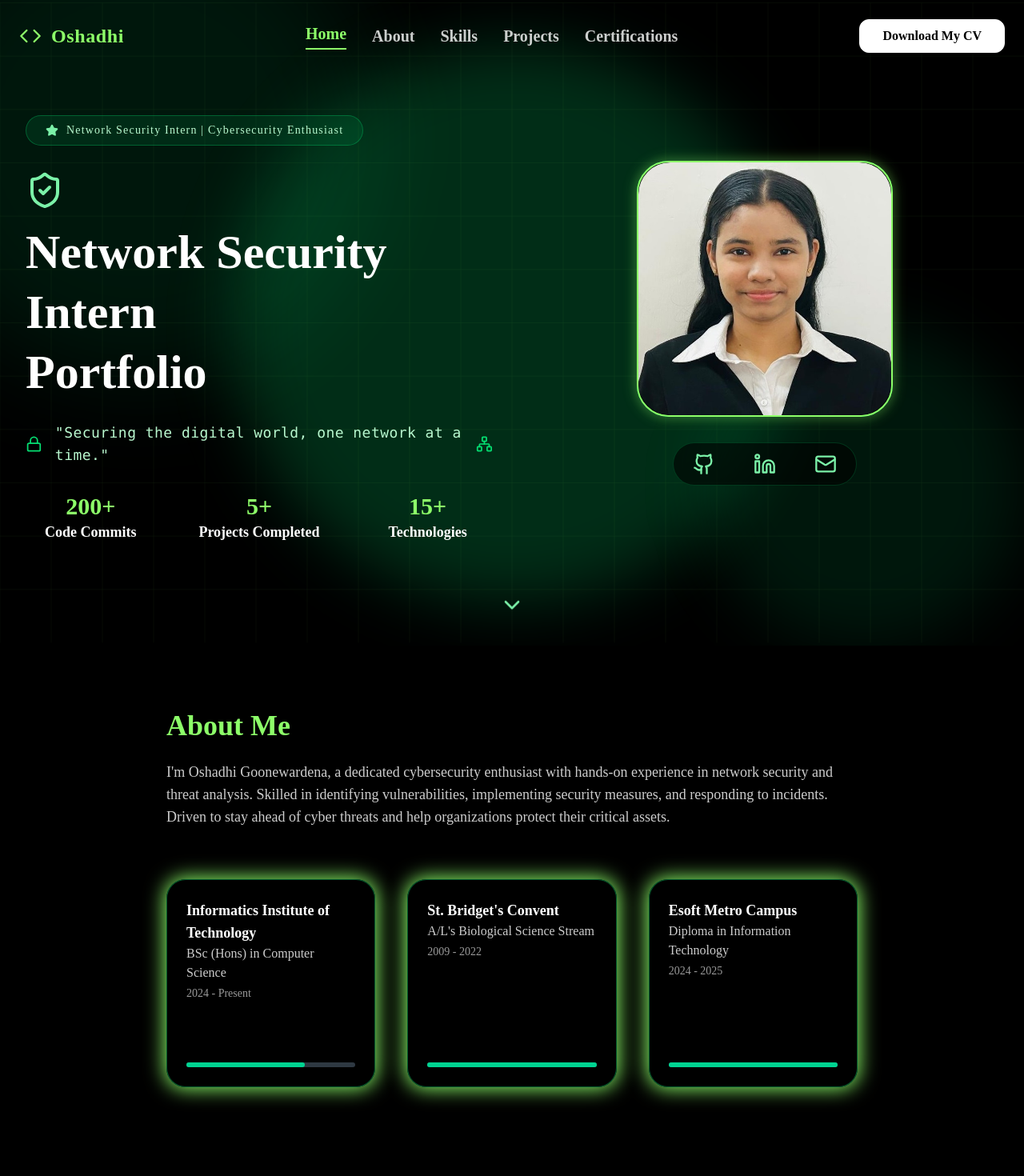
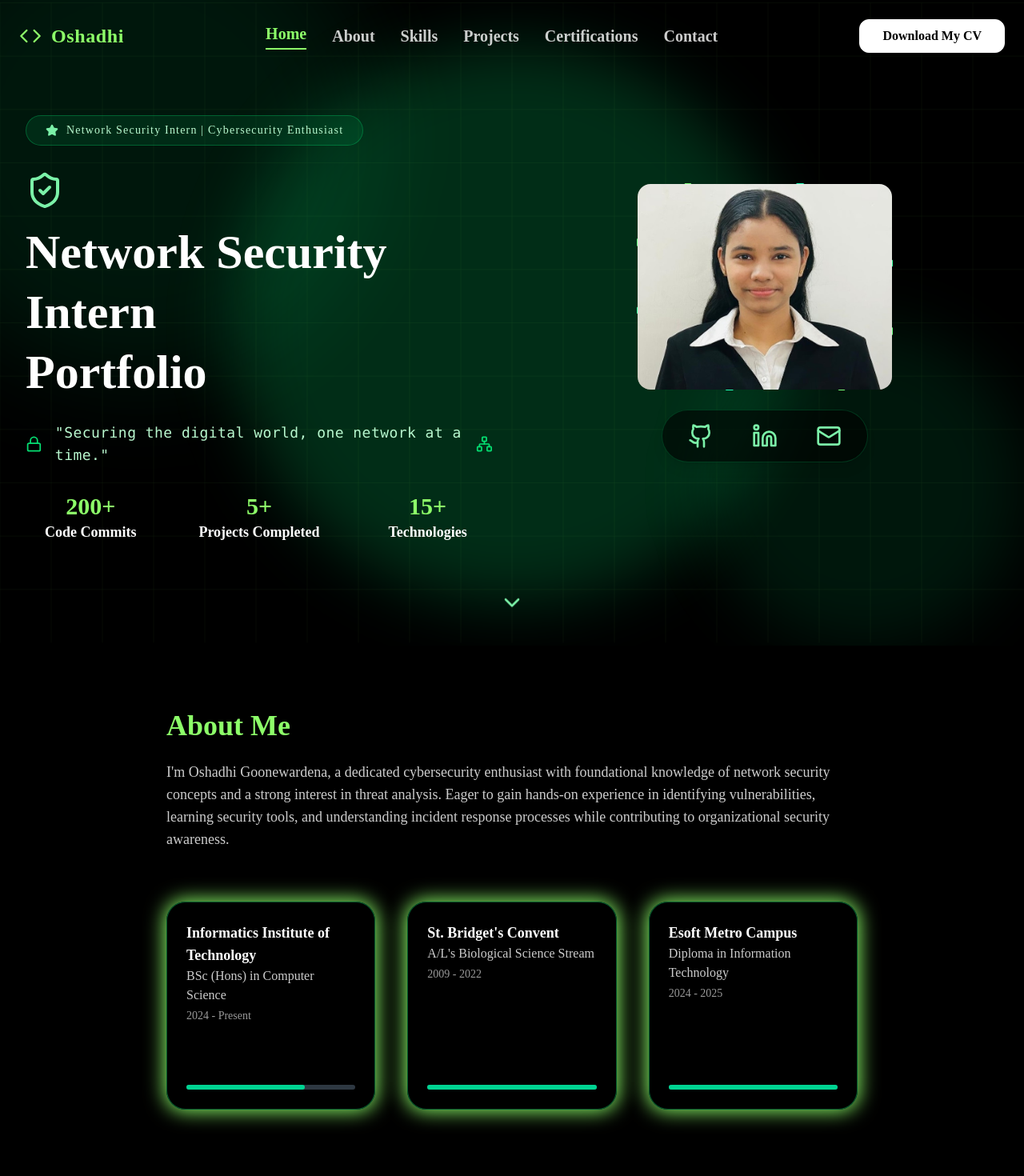
Before and after one commit to goagoonewardena/portfolio, a React (Vite) app in the folder myportfolio/: page / in a window 1280 px wide. Shown: the top 1470 px of the page at 80% size. Built offline with nearby package versions, Linux system fonts and the light colour scheme.

Commit message:
Modified the about me area and added some layout for project area contact area with animation

```diff
--- a/myportfolio/src/App.jsx
+++ b/myportfolio/src/App.jsx
@@ -7,6 +7,8 @@ import About from './components/sections/About';
 import Skills from './components/sections/Skills';
 import Projects from './components/sections/Projects';
 import Certifications from './components/sections/Certifications';
+import Contact from './components/sections/Contact';
+
 
 const App = () => {
   return (
@@ -18,6 +20,7 @@ const App = () => {
         <Skills />
         <Projects />
         <Certifications />
+        <Contact/>
       </main>
       <Footer />
     </div>
--- a/myportfolio/src/components/sections/About.jsx
+++ b/myportfolio/src/components/sections/About.jsx
@@ -1,6 +1,7 @@
 
 import { PERSONAL_INFO, ABOUT_STATS } from '../../utils/constants';
 import FadeIn from '../animations/FadeIn';
+import AnimatedProgressBar from '../ui/AnimatedProgressBar';
 
 const About = () => {
     return (
@@ -25,13 +26,8 @@ const About = () => {
                                                 <div className="text-base text-white/80">BSc (Hons) in Computer Science</div>
                                                 <div className="text-sm text-white/60 mt-1">2024 - Present</div>
                                             </div>
-                                            {/* Progress Bar */}
-                                            <div className="w-full h-1.5 bg-[#2e3842] rounded-full mt-4">
-                                                <div
-                                                    className="h-1.5 rounded-full bg-emerald-400 transition-all"
-                                                    style={{ width: '70%' }}
-                                                />
-                                            </div>
+                                            {/* Animated Progress Bar */}
+                                            <AnimatedProgressBar percent={70} duration={1200} />
                                         </div>
                                         {/* Education Card 2 */}
                                         <div className="bg-black/70 border border-green-400/40 rounded-3xl p-6 shadow-[0_0_24px_2px_#8DFF69] h-[260px] w-[320px] flex flex-col justify-between">
@@ -40,13 +36,8 @@ const About = () => {
                                                 <div className="text-base text-white/80">A/L's Biological Science Stream</div>
                                                 <div className="text-sm text-white/60 mt-1">2009 - 2022</div>
                                             </div>
-                                            {/* Progress Bar */}
-                                            <div className="w-full h-1.5 bg-[#2e3842] rounded-full mt-4">
-                                                <div
-                                                    className="h-1.5 rounded-full bg-emerald-400 transition-all"
-                                                    style={{ width: '100%' }}
-                                                />
-                                            </div>
+                                            {/* Animated Progress Bar */}
+                                            <AnimatedProgressBar percent={100} duration={1200} />
                                         </div>
                                            {/* Education Card 3 */}
                                            <div className="bg-black/70 border border-green-400/40 rounded-3xl p-6 shadow-[0_0_24px_2px_#8DFF69] h-[260px] w-[320px] flex flex-col justify-between">
@@ -55,13 +46,8 @@ const About = () => {
                                                    <div className="text-base text-white/80">Diploma in Information Technology</div>
                                                    <div className="text-sm text-white/60 mt-1">2024 - 2025</div>
                                                </div>
-                                               {/* Progress Bar */}
-                                               <div className="w-full h-1.5 bg-[#2e3842] rounded-full mt-4">
-                                                   <div
-                                                       className="h-1.5 rounded-full bg-emerald-400 transition-all"
-                                                       style={{ width: '100%' }}
-                                                   />
-                                               </div>
+                                               {/* Animated Progress Bar */}
+                                               <AnimatedProgressBar percent={100} duration={1200} />
                                            </div>
                                     </div>
                                 </FadeIn>
--- a/myportfolio/src/components/sections/Contact.jsx
+++ b/myportfolio/src/components/sections/Contact.jsx
@@ -1,82 +1,38 @@
-import React, { useState } from 'react';
-import FadeIn from '../animations/FadeIn';
-import { PERSONAL_INFO } from '../../utils/constants';
+import React from 'react';
+import { Mail, Linkedin } from 'lucide-react';
+import { PERSONAL_INFO, SOCIAL_LINKS } from '../../utils/constants';
 
 const Contact = () => {
-  const [form, setForm] = useState({ name: '', email: '', message: '' });
-  const [submitted, setSubmitted] = useState(false);
-
-  const handleChange = (e) => {
-    setForm({ ...form, [e.target.name]: e.target.value });
-  };
-
-  const handleSubmit = (e) => {
-    e.preventDefault();
-    setSubmitted(true);
-    // Here you would typically send the form data to your backend or email service
-  };
-
   return (
-    <section id="contact" className="py-20 bg-black">
-      <div className="max-w-2xl mx-auto px-4">
-        <FadeIn delay={0}>
-          <h2 className="text-3xl md:text-4xl font-bold text-primary mb-8">Contact Me</h2>
-        </FadeIn>
-        <FadeIn delay={100}>
-          <p className="text-white/80 mb-8">Feel free to reach out for collaborations, project inquiries, or just to say hello!</p>
-        </FadeIn>
-        <FadeIn delay={200}>
-          <form onSubmit={handleSubmit} className="space-y-6 bg-white/5 border border-primary/20 rounded-xl p-8">
-            <div>
-              <label className="block text-white mb-2" htmlFor="name">Name</label>
-              <input
-                type="text"
-                id="name"
-                name="name"
-                value={form.name}
-                onChange={handleChange}
-                required
-                className="w-full px-4 py-2 rounded-lg bg-black/60 border border-primary/30 text-white focus:outline-none focus:border-primary"
-              />
-            </div>
-            <div>
-              <label className="block text-white mb-2" htmlFor="email">Email</label>
-              <input
-                type="email"
-                id="email"
-                name="email"
-                value={form.email}
-                onChange={handleChange}
-                required
-                className="w-full px-4 py-2 rounded-lg bg-black/60 border border-primary/30 text-white focus:outline-none focus:border-primary"
-              />
-            </div>
-            <div>
-              <label className="block text-white mb-2" htmlFor="message">Message</label>
-              <textarea
-                id="message"
-                name="message"
-                value={form.message}
-                onChange={handleChange}
-                required
-                rows={5}
-                className="w-full px-4 py-2 rounded-lg bg-black/60 border border-primary/30 text-white focus:outline-none focus:border-primary"
-              />
-            </div>
-            <button
-              type="submit"
-              className="w-full py-3 bg-primary text-black font-semibold rounded-lg hover:bg-primary/80 transition-all"
-              disabled={submitted}
-            >
-              {submitted ? 'Message Sent!' : 'Send Message'}
-            </button>
-          </form>
-        </FadeIn>
-        <FadeIn delay={300}>
-          <div className="mt-8 text-center text-white/70">
-            Or email me directly at <a href={`mailto:${PERSONAL_INFO.email}`} className="text-primary underline">{PERSONAL_INFO.email}</a>
-          </div>
-        </FadeIn>
+    <section id="contact" className="py-24 bg-black">
+      <div className="max-w-3xl mx-auto px-4 text-center">
+        <h2 className="text-4xl md:text-5xl font-bold text-white mb-6">Contact Me</h2>
+        <p className="text-lg text-white/80 mb-10">
+          I am currently looking for new opportunities.<br />
+          Feel free to reach out if you’d like to discuss working together.
+        </p>
+        <div className="flex flex-col sm:flex-row justify-center gap-8">
+          {/* Email Button */}
+          <a
+            href={`mailto:${PERSONAL_INFO.email}`}
+            className="flex flex-col items-center justify-center px-10 py-6 bg-primary text-white font-semibold rounded-none text-lg border border-transparent hover:bg-primary/90 transition-all min-w-[180px] min-h-[90px] shadow-none"
+            style={{ textDecoration: 'none' }}
+          >
+            <Mail className="w-7 h-7 mb-1" />
+            <span className="text-lg font-semibold">Email Me</span>
+          </a>
+          {/* LinkedIn Button */}
+          <a
+            href={SOCIAL_LINKS.linkedin}
+            target="_blank"
+            rel="noopener noreferrer"
+            className="flex flex-col items-center justify-center px-10 py-6 border border-primary text-primary font-semibold rounded-none text-lg hover:bg-primary/5 hover:text-primary transition-all min-w-[220px] min-h-[90px] shadow-none"
+            style={{ textDecoration: 'none' }}
+          >
+            <Linkedin className="w-7 h-7 mb-1" />
+            <span className="text-lg font-semibold">Connect on LinkedIn</span>
+          </a>
+        </div>
       </div>
     </section>
   );
--- a/myportfolio/src/components/sections/Hero.jsx
+++ b/myportfolio/src/components/sections/Hero.jsx
@@ -5,6 +5,7 @@ import { PERSONAL_INFO, STATS } from '../../utils/constants';
 import { scrollToSection } from '../../hooks/useScrollSpy';
 import FadeIn from '../animations/FadeIn';
 import RadialGradientBackground from '../backgrounds/RadialGradientBackground';
+import AnimatedCounter from '../ui/AnimatedCounter';
 
 const Hero = () => {
   return (
@@ -54,15 +55,21 @@ const Hero = () => {
             <FadeIn delay={300}>
               <div className="mt-8 grid grid-cols-1 sm:grid-cols-3 gap-12 mb-12 max-w-2xl">
                 <div className="text-center">
-                  <div className="text-3xl font-extrabold" style={{ color: '#8DFF69' }}>200+</div>
+                  <div className="text-3xl font-extrabold" style={{ color: '#8DFF69' }}>
+                    <AnimatedCounter end={200} duration={2200} suffix="+" />
+                  </div>
                   <div className="text-lg text-white font-semibold">Code Commits</div>
                 </div>
                 <div className="text-center">
-                  <div className="text-3xl font-extrabold" style={{ color: '#8DFF69' }}>5+</div>
+                  <div className="text-3xl font-extrabold" style={{ color: '#8DFF69' }}>
+                    <AnimatedCounter end={5} duration={1800} suffix="+" />
+                  </div>
                   <div className="text-lg text-white font-semibold">Projects Completed</div>
                 </div>
                 <div className="text-center">
-                  <div className="text-3xl font-extrabold" style={{ color: '#8DFF69' }}>15+</div>
+                  <div className="text-3xl font-extrabold" style={{ color: '#8DFF69' }}>
+                    <AnimatedCounter end={15} duration={1800} suffix="+" />
+                  </div>
                   <div className="text-lg text-white font-semibold">Technologies</div>
                 </div>
               </div>
@@ -71,32 +78,44 @@ const Hero = () => {
           </div>
           {/* Right Column - Image */}
           <FadeIn delay={200}>
-            <div className="relative flex flex-col items-center">
-              <div className="relative flex items-center justify-center group">
-                {/* Responsive, interactive border and glow */}
+            <div className="relative">
+              <div className="relative overflow-hidden rounded-2xl w-full max-w-[240px] sm:max-w-[260px] md:max-w-[280px] lg:max-w-[300px] xl:max-w-[320px] mx-auto" style={{ height: 'auto' }}>
+                {/* Spinning conic-gradient border */}
                 <div className="absolute inset-0 flex items-center justify-center pointer-events-none">
-                  <div className="w-full h-full rounded-[2.5rem] transition-all duration-500 group-hover:scale-105 group-hover:shadow-[0_0_32px_8px_#8DFF69] shadow-[0_0_16px_4px_#8DFF6933] border-2 border-green-400/80" style={{ borderRadius: '2.5rem' }} />
+                  <div
+                    className="w-full h-full rounded-2xl animate-spin-slow"
+                    style={{
+                      borderRadius: '1rem',
+                      border: '4px solid transparent',
+                      background: 'conic-gradient(from 90deg at 50% 50%, #8DFF69, #00FFD0, #8DFF69, #00FFD0, #8DFF69)',
+                      WebkitMask: 'linear-gradient(#fff 0 0) content-box, linear-gradient(#fff 0 0)',
+                      WebkitMaskComposite: 'xor',
+                      maskComposite: 'exclude',
+                      padding: '0.15rem',
+                    }}
+                  />
                 </div>
-                <div className="relative overflow-hidden rounded-[2.5rem] w-64 h-64 sm:w-72 sm:h-72 md:w-80 md:h-80 bg-black/80 z-10 transition-all duration-500 group-hover:shadow-[0_0_32px_8px_#8DFF69]" style={{ borderRadius: '2.5rem', border: '2px solid #8DFF69', boxShadow: '0 0 12px 2px #8DFF6922' }}>
+                <div className="relative rounded-2xl overflow-hidden m-[1px] h-[calc(100%-2px)]">
                   <img
                     src="/gethmi.jpg"
                     alt="Developer at work"
-                    className="w-full h-full object-cover rounded-[2.5rem]"
-                    style={{ borderRadius: '2.5rem' }}
+                    className="w-full h-full object-cover"
                   />
                 </div>
               </div>
-              {/* Technology Logos*/}
-              <div className="flex items-center gap-12 bg-black/60 backdrop-blur-sm border border-green-400/20 rounded-full px-6 py-3 mt-8">
-                <a href="https://github.com/goagoonewardena" target="_blank" rel="noopener noreferrer" aria-label="GitHub" className="w-7 h-7 flex items-center justify-center hover:scale-110 transition-transform duration-300 text-green-300">
+              {/* Social Icons - Centered under image */}
+              <div className="flex justify-center w-full">
+                <div className="flex items-center justify-center gap-12 bg-black/60 backdrop-blur-sm border border-green-400/20 rounded-full px-8 py-4 mt-6 shadow-lg max-w-[520px]">
+                  <a href="https://github.com/goagoonewardena" target="_blank" rel="noopener noreferrer" aria-label="GitHub" className="w-8 h-8 flex items-center justify-center hover:scale-110 transition-transform duration-300 text-green-300">
                     <Github className="w-full h-full" />
                   </a>
-                <a href="https://www.linkedin.com/in/oshadhi-goonewardena" target="_blank" rel="noopener noreferrer" aria-label="LinkedIn" className="w-7 h-7 flex items-center justify-center hover:scale-110 transition-transform duration-300 text-green-300">
+                  <a href="https://www.linkedin.com/in/oshadhi-goonewardena" target="_blank" rel="noopener noreferrer" aria-label="LinkedIn" className="w-8 h-8 flex items-center justify-center hover:scale-110 transition-transform duration-300 text-green-300">
                     <Linkedin className="w-full h-full" />
                   </a>
-                <a href="mailto:oshadhigoon@gmail.com" aria-label="Email" className="w-7 h-7 flex items-center justify-center hover:scale-110 transition-transform duration-300 text-green-300">
+                  <a href="mailto:oshadhigoon@gmail.com" aria-label="Email" className="w-8 h-8 flex items-center justify-center hover:scale-110 transition-transform duration-300 text-green-300">
                     <Mail className="w-full h-full" />
                   </a>
+                </div>
               </div>
             </div>
           </FadeIn>
--- a/myportfolio/src/components/sections/Projects.jsx
+++ b/myportfolio/src/components/sections/Projects.jsx
@@ -12,7 +12,7 @@ const Projects = () => {
         <div className="grid grid-cols-1 md:grid-cols-2 gap-8">
           {projects.map(project => (
             <FadeIn key={project.id} delay={project.id * 100}>
-              <div className="bg-white/5 border border-primary/20 rounded-xl p-6 text-white flex flex-col h-full">
+              <div className="bg-white/5 border border-primary/20 rounded-xl p-6 text-white flex flex-col h-full transition-transform duration-300 hover:scale-105 hover:shadow-2xl hover:border-primary">
                 <img src={project.image} alt={project.title} className="rounded-lg mb-4 w-full h-48 object-cover bg-black/20" />
                 <h3 className="text-xl font-semibold mb-2 text-primary">{project.title}</h3>
                 <p className="text-white/80 mb-2 flex-1">{project.description}</p>
--- /dev/null
+++ b/myportfolio/src/components/ui/AnimatedCounter.jsx
@@ -0,0 +1,42 @@
+import React, { useEffect, useRef, useState } from 'react';
+
+const AnimatedCounter = ({ end, duration = 1200, suffix = '', className = '' }) => {
+  const [count, setCount] = useState(0);
+  const ref = useRef();
+  const hasAnimated = useRef(false);
+
+  useEffect(() => {
+    const observer = new window.IntersectionObserver(
+      ([entry]) => {
+        if (entry.isIntersecting && !hasAnimated.current) {
+          hasAnimated.current = true;
+          let start = 0;
+          const increment = end / (duration / 16);
+          const animate = () => {
+            start += increment;
+            if (start < end) {
+              setCount(Math.floor(start));
+              requestAnimationFrame(animate);
+            } else {
+              setCount(end);
+            }
+          };
+          animate();
+        }
+      },
+      { threshold: 0.5 }
+    );
+    if (ref.current) observer.observe(ref.current);
+    return () => {
+      if (ref.current) observer.unobserve(ref.current);
+    };
+  }, [end, duration]);
+
+  return (
+    <span ref={ref} className={className}>
+      {count}{suffix}
+    </span>
+  );
+};
+
+export default AnimatedCounter;
--- /dev/null
+++ b/myportfolio/src/components/ui/AnimatedProgressBar.jsx
@@ -0,0 +1,35 @@
+import React, { useRef, useState, useEffect } from 'react';
+
+const AnimatedProgressBar = ({ percent = 100, duration = 1200 }) => {
+  const [width, setWidth] = useState('0%');
+  const barRef = useRef(null);
+
+  useEffect(() => {
+    const observer = new window.IntersectionObserver(
+      ([entry]) => {
+        if (entry.isIntersecting) {
+          setTimeout(() => setWidth(`${percent}%`), 100);
+        }
+      },
+      { threshold: 0.3 }
+    );
+    if (barRef.current) observer.observe(barRef.current);
+    return () => {
+      if (barRef.current) observer.unobserve(barRef.current);
+    };
+  }, [percent]);
+
+  return (
+    <div className="w-full h-1.5 bg-[#2e3842] rounded-full mt-4" ref={barRef}>
+      <div
+        className="h-1.5 rounded-full bg-emerald-400 transition-all"
+        style={{
+          width,
+          transition: `width ${duration}ms cubic-bezier(0.4,0,0.2,1)`
+        }}
+      />
+    </div>
+  );
+};
+
+export default AnimatedProgressBar;
--- a/myportfolio/src/index.css
+++ b/myportfolio/src/index.css
@@ -1,3 +1,11 @@
+/* Slow spinning animation for conic-gradient border */
+.animate-spin-slow {
+  animation: spin 6s linear infinite;
+}
+@keyframes spin {
+  from { transform: rotate(0deg); }
+  to { transform: rotate(360deg); }
+}
 @import url('https://fonts.googleapis.com/css2?family=Urbanist:ital,wght@0,100..900;1,100..900&display=swap');
 @import "tailwindcss";
 
--- a/myportfolio/src/utils/constants.js
+++ b/myportfolio/src/utils/constants.js
@@ -6,7 +6,7 @@ export const PERSONAL_INFO = {
 	tagLine: 'Passionate about securing networks and defending digital frontiers.',
 	resume: '/Oshadhi_CV (2).pdf',
 	bio: [
-		"I'm Oshadhi Goonewardena, a dedicated cybersecurity enthusiast with hands-on experience in network security and threat analysis. Skilled in identifying vulnerabilities, implementing security measures, and responding to incidents. Driven to stay ahead of cyber threats and help organizations protect their critical assets."
+		"I'm Oshadhi Goonewardena, a dedicated cybersecurity enthusiast with foundational knowledge of network security concepts and a strong interest in threat analysis. Eager to gain hands-on experience in identifying vulnerabilities, learning security tools, and understanding incident response processes while contributing to organizational security awareness."
 	],
 };
 
@@ -32,4 +32,5 @@ export const NAV_LINKS = [
 	{ id: 'skills', label: "Skills" },
 	{ id: 'projects', label: "Projects" },
 	{ id: 'certifications', label: "Certifications" },
+	{ id: 'contact', label: "Contact" },
 ];
```
Also changed, not shown: myportfolio/src/components/sections/Certifications.jsx (+6 -6 lines), myportfolio/public/images/certifications/Cisco.png (added). Lines whose indentation alone changed are shown as unchanged.
